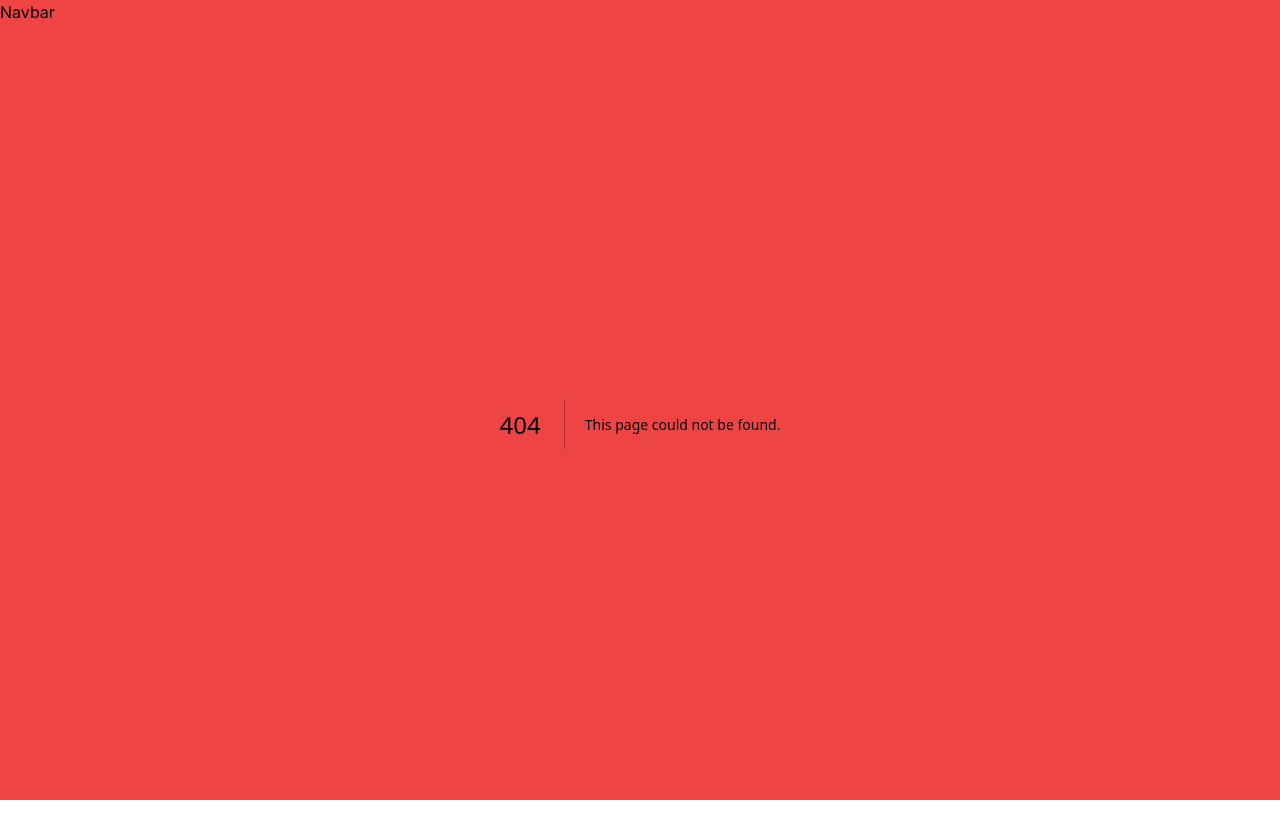
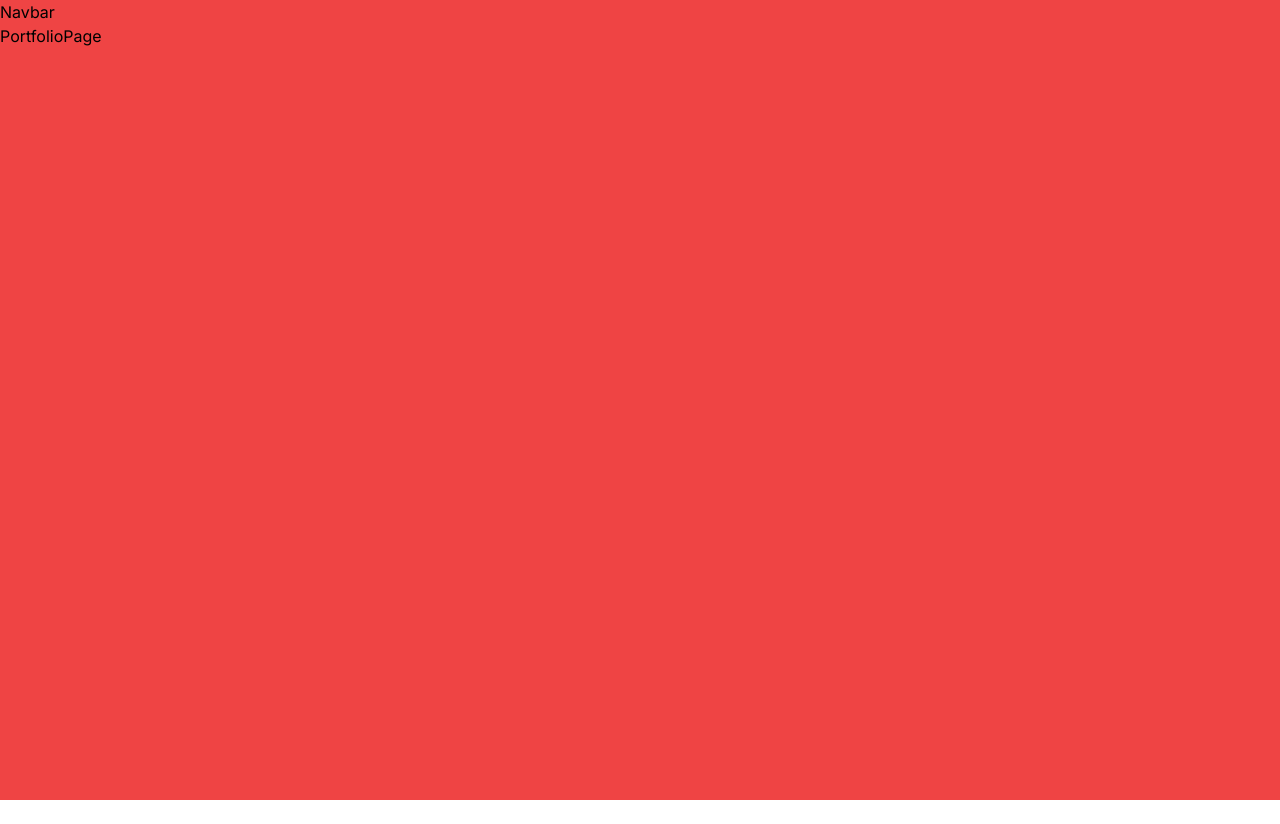
Before and after one commit to Audiph/jl, a Next.js app: page /portfolio in a window 1280 px wide. Before the commit this address had no page. After the commit the page ends 800 px from the top, so only its background shows below. Built offline with nearby package versions, Linux system fonts and the light colour scheme.

Commit message:
base page for contact about and portfolio

```diff
--- /dev/null
+++ b/src/app/about/page.jsx
@@ -0,0 +1,5 @@
+const AboutPage = () => {
+  return <div>AboutPage</div>;
+};
+
+export default AboutPage;
--- /dev/null
+++ b/src/app/contact/page.jsx
@@ -0,0 +1,5 @@
+const ContactPage = () => {
+  return <div>ContactPage</div>;
+};
+
+export default ContactPage;
--- /dev/null
+++ b/src/app/portfolio/page.jsx
@@ -0,0 +1,5 @@
+const PortfolioPage = () => {
+  return <div>PortfolioPage</div>;
+};
+
+export default PortfolioPage;
```
